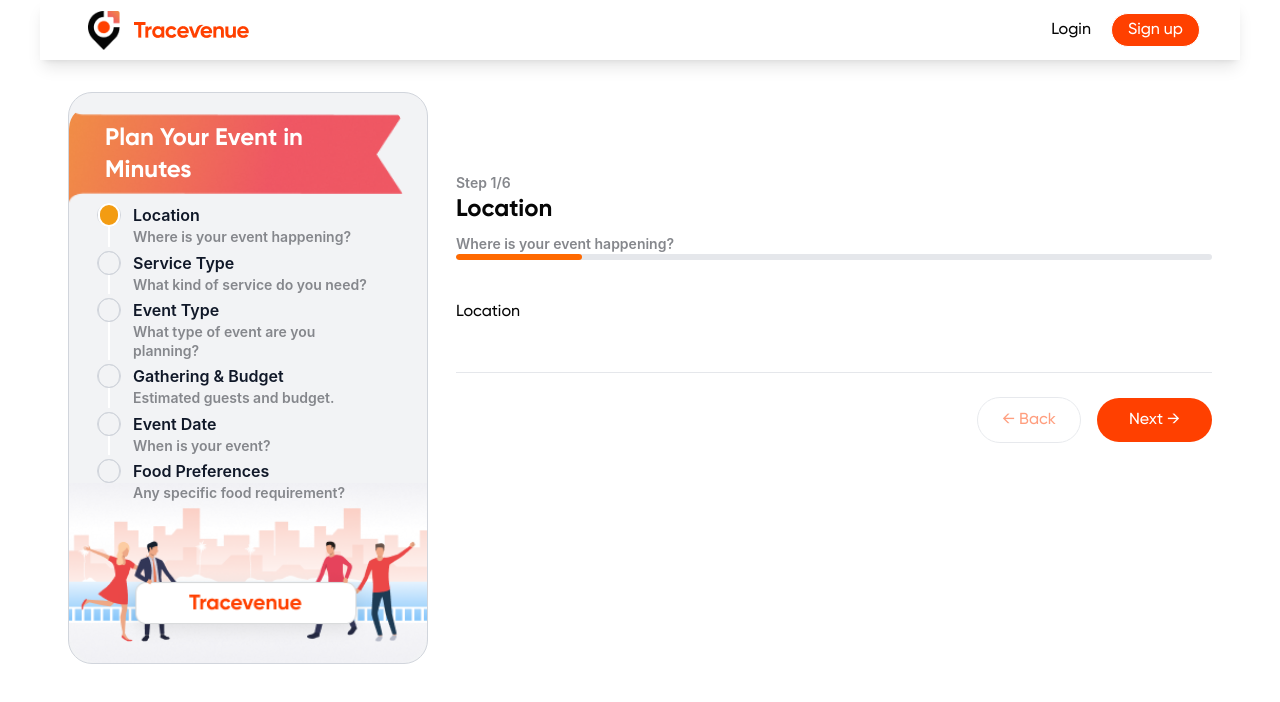
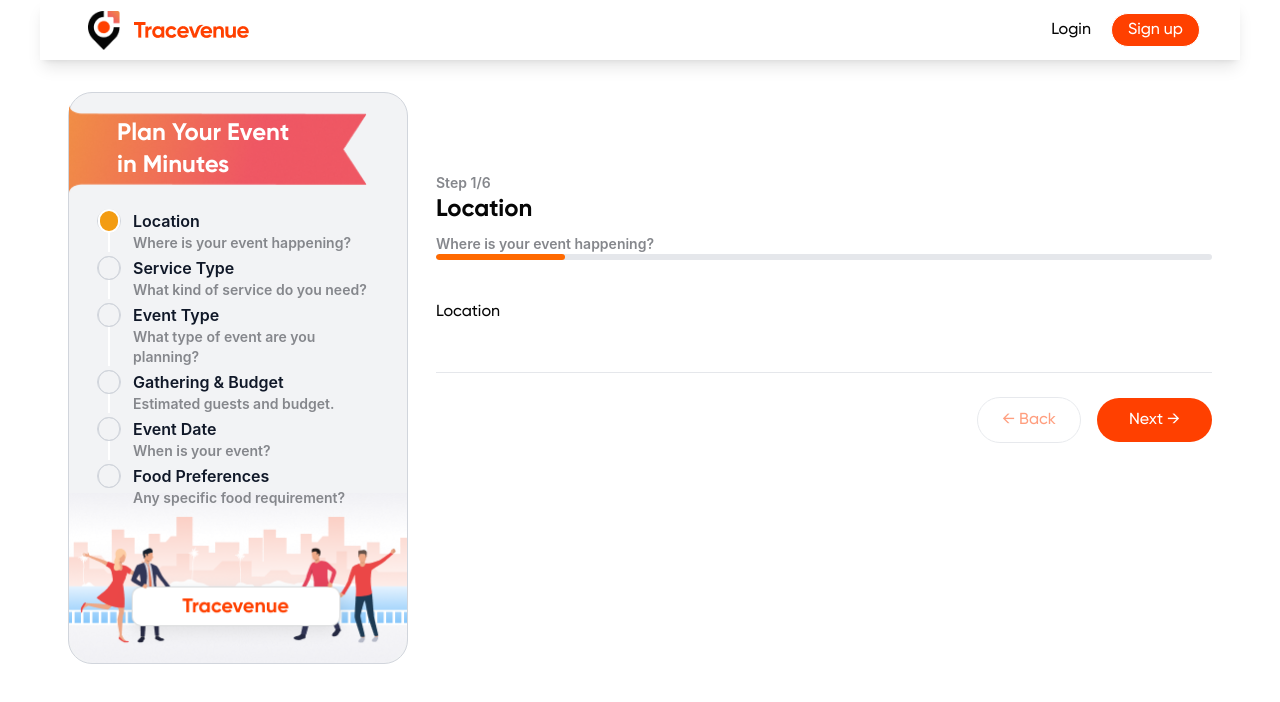
Before and after one commit to Prince5632/tracevenue-revamped, a React (Vite) app: page / in a window 1280 px wide. Shown: the top 702 px of the page. Built offline with nearby package versions, Linux system fonts and the light colour scheme.

Commit message:
sidebar UI, responsive

```diff
--- a/src/components/common/Sidebar/Sidebar.jsx
+++ b/src/components/common/Sidebar/Sidebar.jsx
@@ -6,18 +6,19 @@ import StepItem from './StepItem';
 
 const Sidebar = ({ steps, currentStep, completedSteps = [] }) => {
   return (
-    <aside className="relative  lg:w-[360px] h-[572px] bg-[#F2F3F5] rounded-3xl flex flex-col border border-gray-300 lg:sticky lg:top-6">
+    <aside className="relative  lg:w-[340px] h-[572px] bg-[#F2F3F5] rounded-3xl
+    flex flex-col border border-gray-300 lg:sticky lg:top-6">
       {/* Header Image Section */}
-      <div className="relative mt-3 pr-6">
-        <img src={header} alt="header" className="w-full rounded-t-3xl" />
+      <div className="relative mt-3 pr-10">
+        <img src={header} alt="header" className="w-full " />
 
-        <h2 className="absolute inset-0 flex items-center justify-center text-white text-2xl font-bold z-10 px-9">
-          Plan Your Event in Minutes
+        <h2 className="absolute inset-0 flex items-center text-white text-2xl font-bold z-10 pl-12">
+          Plan Your Event <br />in Minutes
         </h2>
       </div>
 
       {/* Steps Section */}
-      <div className="flex-1 ml-7 z-10">
+      <div className="flex-1 ml-7 mt-4 z-10">
         {steps.map((step, index) => {
           const isCompleted = completedSteps.includes(step.id);
 
```
Also changed, not shown: 1 other file (tests, documents, lock files or other folders).
